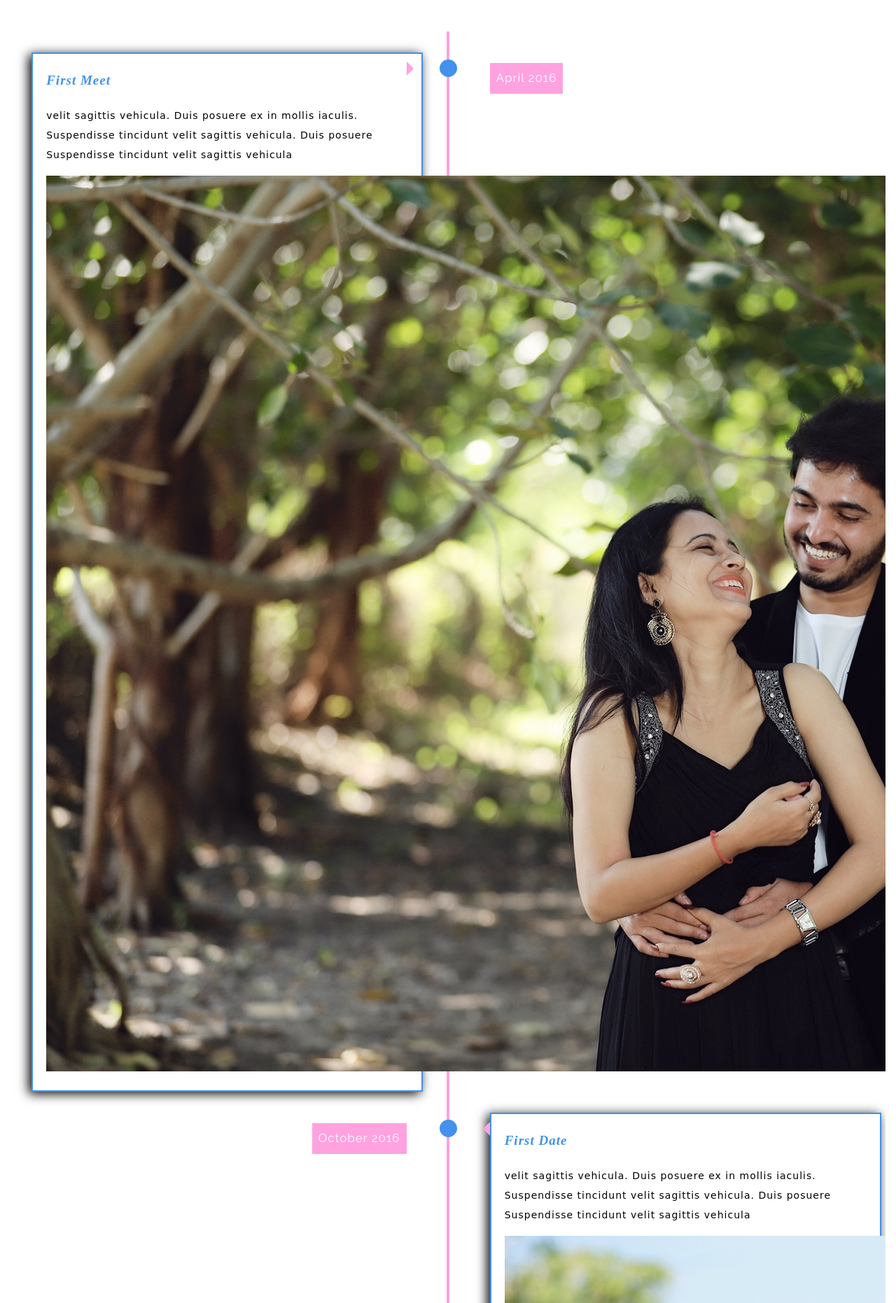
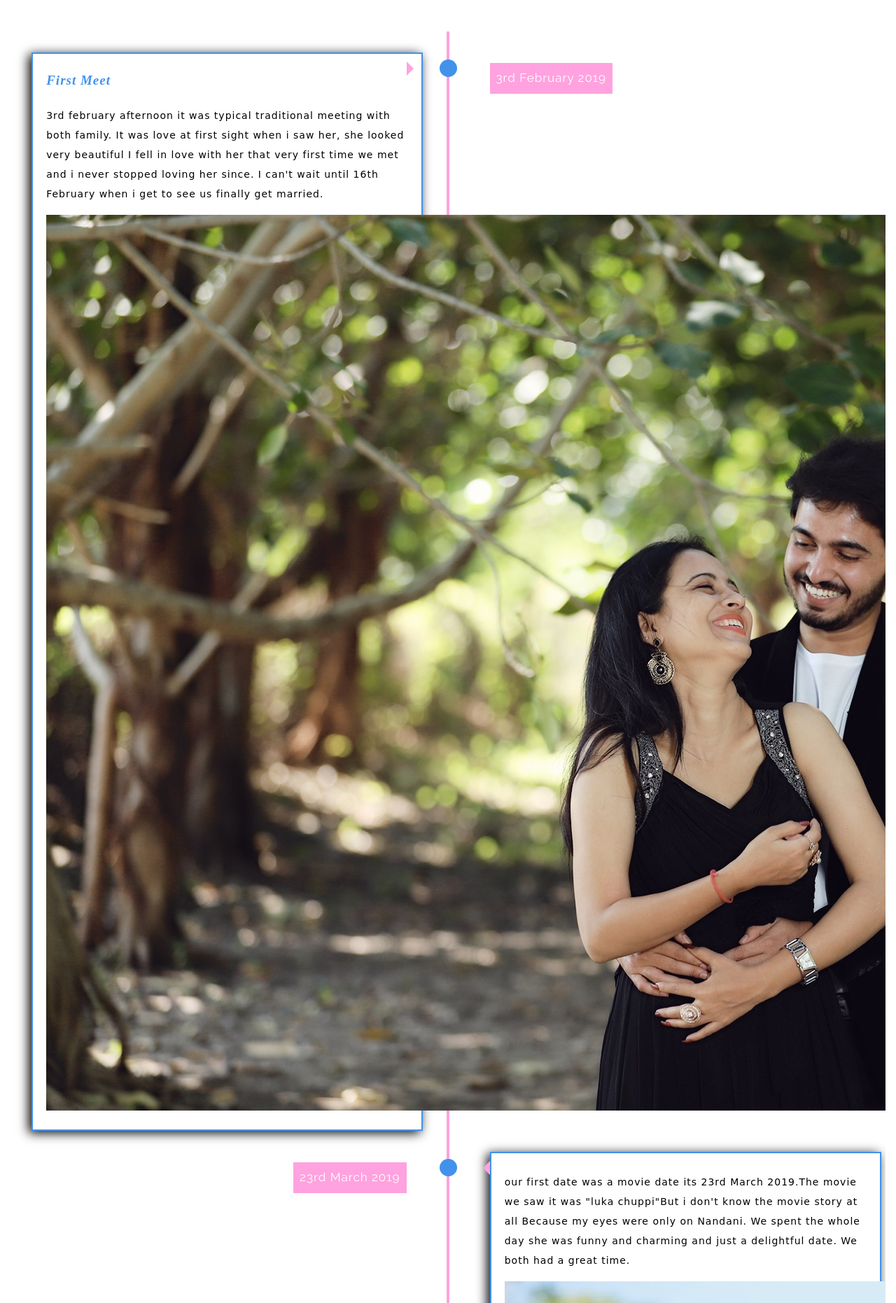
Before and after one commit to bhushan71/Wedding, a plain HTML site: page story.html in a window 1280 px wide. Shown: the part 438-2300 px from the top of the page at 70% size. Drawn offline with Linux system fonts and the light colour scheme.

Commit message:
Add files via upload

```diff
--- a/story.html
+++ b/story.html
@@ -7,7 +7,7 @@
 <!DOCTYPE html>
 <html lang="zxx">
    <head>
-        <title>Bhushan-Rajnandani A Wedding Category Bootstrap Responsive WebSite Template| Home</title>
+       <title>Bhushan & Rajnandani Wedding Invitation</title>
       <!--meta tags -->
       <meta charset="UTF-8">
       <meta name="viewport" content="width=device-width, initial-scale=1">
@@ -101,58 +101,44 @@
          <div class="container-fluid py-lg-5 py-md-5 py-sm-4 py-4">
             <h3 class="title text-center mb-lg-5 mb-md-4 mb-sm-4 mb-3">Our Story</h3>
 <div id="vt6">
-    <div class="meet-hostory-us" data-vtdate="April 2016">
+    <div class="meet-hostory-us" data-vtdate="3rd February 2019">
 	<div class="time-agile-title mb-lg-4 mb-3">
         <h3 >First Meet</h3>
 		</div>
-                           <p>velit sagittis vehicula. Duis posuere
-                              ex in mollis iaculis. Suspendisse tincidunt
-                              velit sagittis vehicula. Duis posuere
-                              Suspendisse tincidunt
-                              velit sagittis vehicula
+                           <p>3rd february afternoon it was typical traditional meeting with both family. It was love at first sight when i saw her, she looked very beautiful  I fell in love with her that very first time we met and i never stopped loving her since.
+						   I can't wait until 16th February when i get to see us finally get married.
                            </p>
 						   <div class="mt-3 story-img">
 						   <img src="images/s1.jpg" alt="" class="image-fluid">
 						   </div>
     </div>
-    <div  class="meet-hostory-us" data-vtdate="October 2016">
-		<div class="time-agile-title mb-lg-4 mb-3">
-        <h3 >First Date</h3>
-		</div>
-                            <p>velit sagittis vehicula. Duis posuere
-                              ex in mollis iaculis. Suspendisse tincidunt
-                              velit sagittis vehicula. Duis posuere
-                              Suspendisse tincidunt
-                              velit sagittis vehicula
+    <div  class="meet-hostory-us" data-vtdate="23rd March 2019">
+                            <p>our first date was a movie date its 23rd March 2019.The movie we saw it was "luka chuppi"But i don't know the movie story at all Because my eyes were only on Nandani.
+							We spent the whole day she was funny and charming and just a delightful date. We both had a great time.
                            </p>
 						   <div class="mt-3 story-img">
 						   <img src="images/s2.jpg" alt="" class="image-fluid">
 						   </div>
     </div>
-    <div  class="meet-hostory-us" data-vtdate="January 2017">
+    <div  class="meet-hostory-us" data-vtdate="8 April 2019">
 		<div class="time-agile-title mb-lg-4 mb-3">
-        <h3 >Proposal</h3>
+        <h3 >Princess Birthday</h3>
 		</div>
-                            <p>velit sagittis vehicula. Duis posuere
-                              ex in mollis iaculis. Suspendisse tincidunt
-                              velit sagittis vehicula. Duis posuere
-                              Suspendisse tincidunt
-                              velit sagittis vehicula
+                            <p>our 2nd meet 8 april 2019 its my princess birthday it was very special day for me.
+							Life is definitely much better when she were born on Earth an also big thank to her mummy papa and god becouse  I am the luckiest man alive to have her.
+							she is amazing perfect kind caring stunning sweet sincere honest an angel from God.
                            </p>
 						   <div class="mt-3 story-img">
 						   <img src="images/s3.jpg" alt="" class="image-fluid">
 
     </div>
 	</div>
-    <div  class="meet-hostory-us" data-vtdate="September 2019">
+    <div  class="meet-hostory-us" data-vtdate="8 April 2019">
 		<div class="time-agile-title mb-lg-4 mb-3">
-        <h3 >Enagagment</h3>
+        <h3 >Proposal</h3>
 		</div>
-                            <p>velit sagittis vehicula. Duis posuere
-                              ex in mollis iaculis. Suspendisse tincidunt
-                              velit sagittis vehicula. Duis posuere
-                              Suspendisse tincidunt
-                              velit sagittis vehicula
+                            <p>I have waited 27 years of my life for the girl whom I am going to purpose we were very comfortable talking anything & everything earlier, that particular day, I don’t know why but I feel something very strange pressure inside me makes it difficult to open up the topic but I was mustering up the courage to pursue it and I couldn't ask her but finally  i tell her very confidently i love you and i will love you always and she just keep staring me but
+							I am still waiting her answer  and i wish she answered me on wedding day.
                            </p>
 						   <div class="mt-3 story-img">
 						   <img src="images/s4.jpg" alt="" class="image-fluid">
```
Also changed, not shown: gallery.html (+1 -1 lines), index.html (+2 -3 lines).
